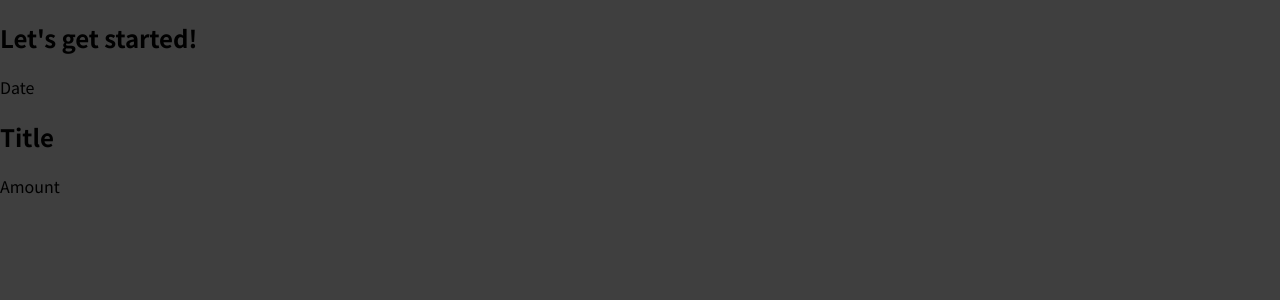
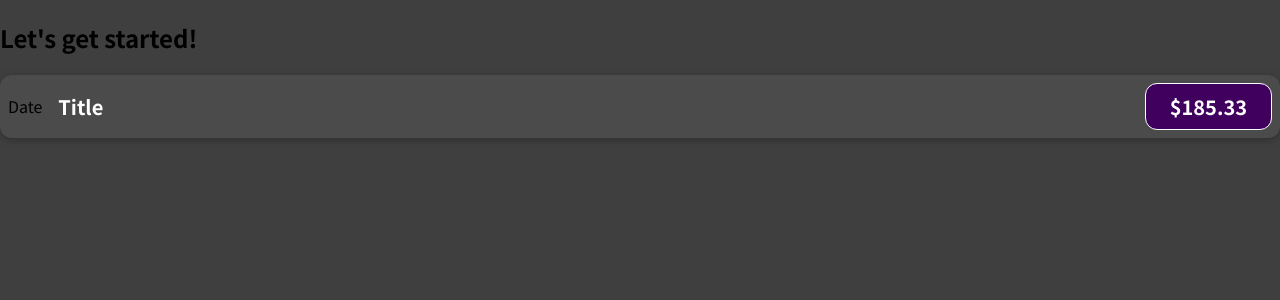
Before and after one commit to aceofbassgreg/udemy-react-complete-guide, a React (Create React App) app: page / in a window 1280 px wide. Shown: the top 300 px of the page. Built offline with nearby package versions, Linux system fonts and the light colour scheme.

Commit message:
Styling components: css file w/ same name as component, in component dir; must use className instead of class b/c despite looking like HTML, the component is JS(X)

```diff
--- /dev/null
+++ b/src/components/ExpenseItem.css
@@ -0,0 +1,56 @@
+.expense-item {
+  display: flex;
+  justify-content: space-between;
+  align-items: center;
+  box-shadow: 0 2px 8px rgba(0, 0, 0, 0.25);
+  padding: 0.5rem;
+  margin: 1rem 0;
+  border-radius: 12px;
+  background-color: #4b4b4b;
+}
+
+.expense-item__description {
+  display: flex;
+  flex-direction: column;
+  gap: 1rem;
+  align-items: flex-end;
+  flex-flow: column-reverse;
+  justify-content: flex-start;
+  flex: 1;
+}
+
+.expense-item h2 {
+  color: #3a3a3a;
+  font-size: 1rem;
+  flex: 1;
+  margin: 0 1rem;
+  color: white;
+}
+
+.expense-item__price {
+  font-size: 1rem;
+  font-weight: bold;
+  color: white;
+  background-color: #40005d;
+  border: 1px solid white;
+  padding: 0.5rem;
+  border-radius: 12px;
+}
+
+@media (min-width: 580px) {
+  .expense-item__description {
+    flex-direction: row;
+    align-items: center;
+    justify-content: flex-start;
+    flex: 1;
+  }
+
+  .expense-item__description h2 {
+    font-size: 1.25rem;
+  }
+
+  .expense-item__price {
+    font-size: 1.25rem;
+    padding: 0.5rem 1.5rem;
+  }
+}
--- a/src/components/ExpenseItem.js
+++ b/src/components/ExpenseItem.js
@@ -1,10 +1,12 @@
+import './ExpenseItem.css';
+
 function ExpenseItem() {
   return (
-    <div>
+    <div className="expense-item">
       <div>Date</div>
-      <div>
+      <div className="expense-item__description">
         <h2>Title</h2>
-        <div>Amount</div>
+        <div className="expense-item__price">$185.33</div>
       </div>
     </div>
   );
```
